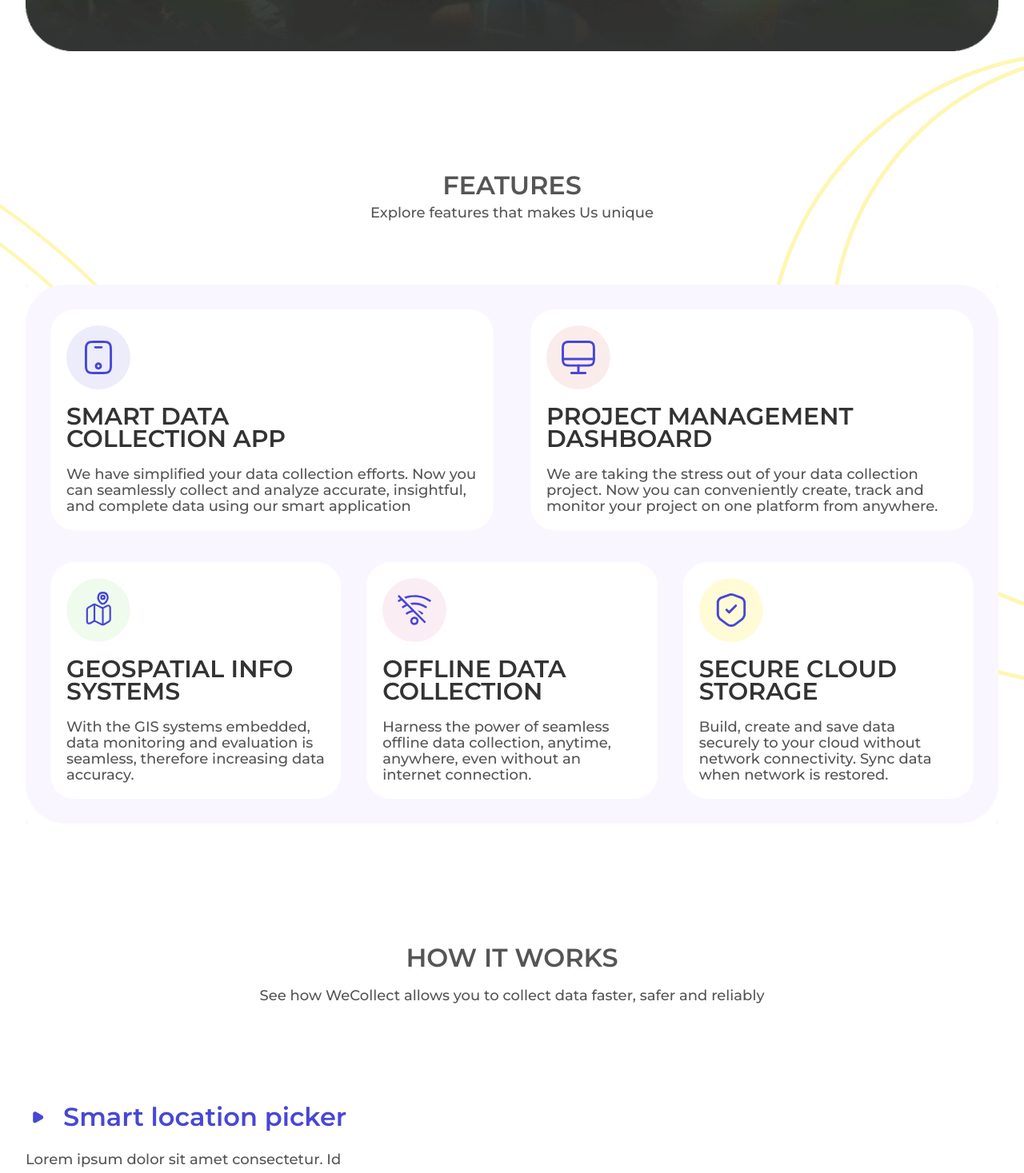
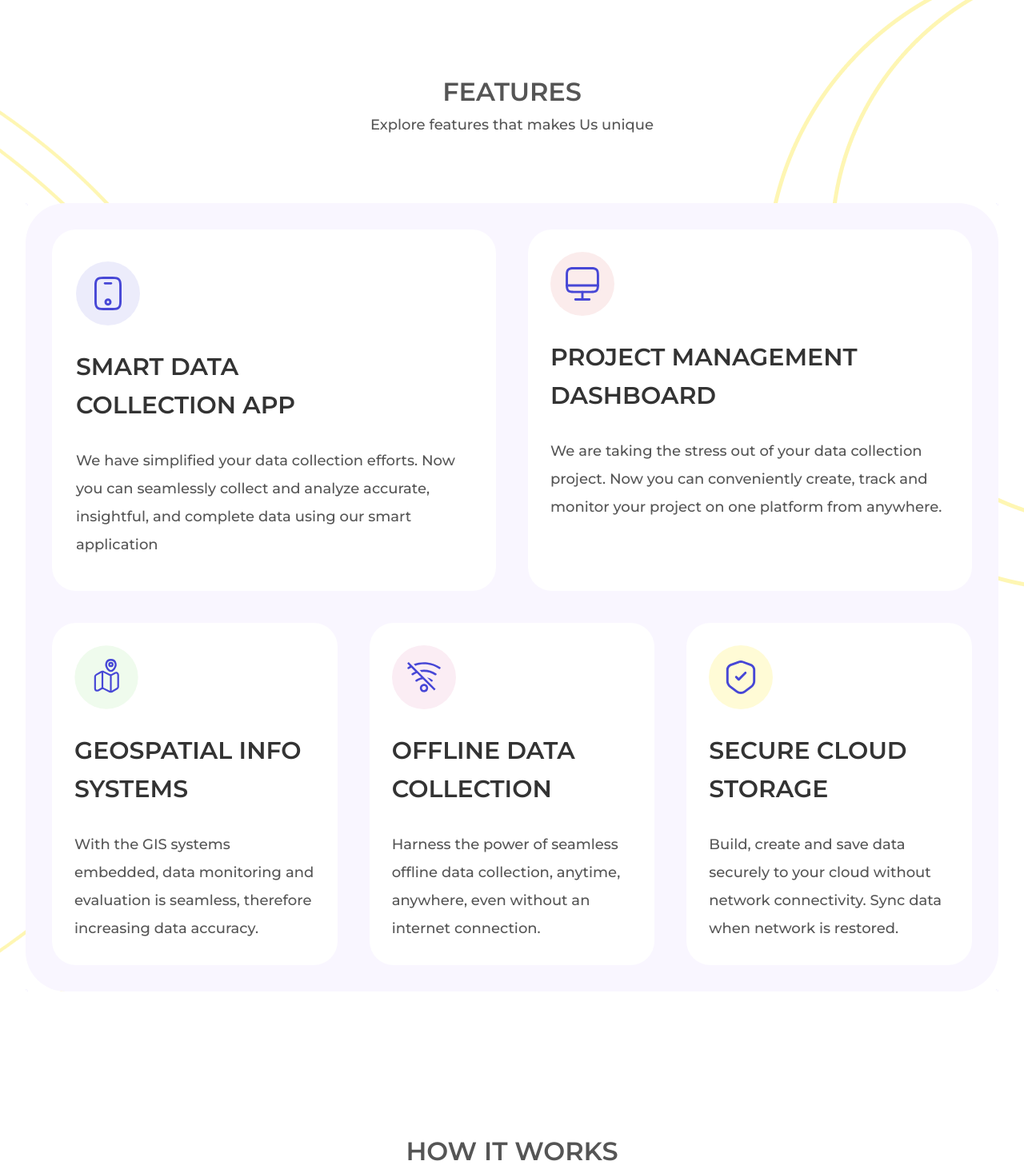
Before and after one commit to Daniekeys/temporary-hosting, a Next.js app: page /home in a window 1280 px wide. Shown: the part 2160-3627 px from the top of the page at 80% size. Built offline with nearby package versions, Linux system fonts and the light colour scheme.

Commit message:
added improvement

```diff
--- a/components/HomeHero.tsx
+++ b/components/HomeHero.tsx
@@ -17,7 +17,7 @@ function HomeHero() {
     <div className="w-full bg-white  lg:bg-white">
       <ContainerLayout>
         <div className="w-full h-auto pt-32 flex flex-col md:flex-row justify-between items-center px-8 lg:px-0 ">
-          <div className="w-full md:w-[40%] max-w-[516px]  h-auto text-[#333333] text-center md:text-start ">
+          <div className="w-full 2xl:w-[40%] max-w-[516px]  h-auto text-[#333333] text-center md:text-start ">
             <p className="text-[45px] md:text-[55px] font-bold">
               Insight Gathering
             </p>
--- a/components/LandingPage/HomeFeatures.tsx
+++ b/components/LandingPage/HomeFeatures.tsx
@@ -33,27 +33,27 @@ function HomeFeatures() {
         </p>
 
         <p
-          className="text-[#555555] text-[14px] md:md:text-[18px] text-sm font-medium text-center"
+          className="text-[#555555] text-[14px] md:md:text-[18px] leading-[35px] text-sm font-medium text-center"
           data-aos="fade-up"
           data-aos-duration="1000"
         >
           Explore features that makes Us unique
         </p>
 
-        <div className="bg-[#F9F6FF] container-border w-full h-auto rounded-[50px] p-7 mt-20  relative flow-hide ">
-          <div className="w-full h-auto flex flex-col md:flex-row justify-between items-center">
+        <div className="bg-[#F9F6FF] container-border w-full h-auto rounded-[50px] p-[30px] mt-20  relative flow-hide ">
+          <div className="w-full h-auto grid grid-cols-1 lg:grid-cols-2 items-center gap-10">
             <div
-              className=" w-full md:w-[48%] h-full rounded-[30px] p-5   cursor-default boxlee"
-              data-aos="fade-up"
-              data-aos-duration="1000"
+              className=" w-full  h-full rounded-[30px] py-10 px-[30px]   cursor-default boxlee"
+              // data-aos="fade-up"
+              // data-aos-duration="1000"
             >
               <Image src={data} alt="data" className="w-[80px] h-[80px]" />
 
-              <p className="text-[#333333] md:text-[30px] text-xl font-semibold mt-5">
+              <p className="text-[#333333] md:text-[30px] text-xl font-semibold mt-7 md:leading-[48px]">
                 SMART DATA <br /> COLLECTION APP
               </p>
 
-              <p className="text-[#555555] md:text-[18px] text-sm font-medium mt-5">
+              <p className="text-[#555555] md:text-[18px] leading-[35px] text-sm font-medium mt-7">
                 We have simplified your data collection efforts. Now you can
                 seamlessly collect and analyze accurate, insightful, and
                 complete data using our smart application
@@ -61,10 +61,10 @@ function HomeFeatures() {
             </div>
 
             <div
-              className="boxlee w-full md:w-[48%] h-auto rounded-[30px] p-5 mt-10 md:mt-0   cursor-default"
-              data-aos="fade-up"
-              data-aos-duration="1000"
-              data-aos-delay="300"
+              className="boxlee w-full  h-full rounded-[30px] p-7 mt-10 md:mt-0   cursor-default"
+              // data-aos="fade-up"
+              // data-aos-duration="1000"
+              // data-aos-delay="300"
             >
               <Image
                 src={management}
@@ -72,11 +72,11 @@ function HomeFeatures() {
                 className="w-[80px] h-[80px]"
               />
 
-              <p className="text-[#333333] md:text-[30px] text-xl font-semibold mt-5">
+              <p className="text-[#333333] md:text-[30px] text-xl font-semibold mt-7 md:leading-[48px]">
                 PROJECT MANAGEMENT DASHBOARD
               </p>
 
-              <p className="text-[#555555] md:text-[18px] text-sm font-medium mt-5">
+              <p className="text-[#555555] md:text-[18px] leading-[35px] text-sm font-medium mt-7">
                 We are taking the stress out of your data collection project.
                 Now you can conveniently create, track and monitor your project
                 on one platform from anywhere.
@@ -84,48 +84,48 @@ function HomeFeatures() {
             </div>
           </div>
 
-          <div className="w-full h-auto grid grid-cols-1 lg:grid-cols-3 gap-8 justify-between items-center mt-10">
+          <div className="w-full h-auto grid grid-cols-1 lg:grid-cols-3 gap-10 justify-between items-center mt-10">
             <div
-              className="boxlee w-full h-full  rounded-[30px] p-5  cursor-default"
-              data-aos="fade-up"
-              data-aos-duration="1000"
-              data-aos-delay="600"
+              className="boxlee w-full h-full  rounded-[30px] p-7  cursor-default"
+              // data-aos="fade-up"
+              // data-aos-duration="1000"
+              // data-aos-delay="600"
             >
               <Image src={gpss} alt="gpss" className="w-[80px] h-[80px]" />
 
-              <p className="text-[#333333] md:text-[30px] text-xl font-semibold mt-5">
+              <p className="text-[#333333] md:text-[30px] text-xl font-semibold mt-7 md:leading-[48px]">
                 GEOSPATIAL INFO SYSTEMS
               </p>
 
-              <p className="text-[#555555] md:text-[18px] text-sm font-medium mt-5">
+              <p className="text-[#555555] md:text-[18px] leading-[35px] text-sm font-medium mt-7">
                 With the GIS systems embedded, data monitoring and evaluation is
                 seamless, therefore increasing data accuracy.
               </p>
             </div>
 
             <div
-              className="boxlee w-full  h-full rounded-[30px] p-5 my-10 md:my-0  cursor-default"
-              data-aos="fade-up"
-              data-aos-duration="1000"
-              data-aos-delay="600"
+              className="boxlee w-full  h-full rounded-[30px] p-7 my-10 md:my-0  cursor-default"
+              // data-aos="fade-up"
+              // data-aos-duration="1000"
+              // data-aos-delay="600"
             >
               <Image src={wifi} alt="wifi" className="w-[80px] h-[80px]" />
 
-              <p className="text-[#333333] md:text-[30px] text-xl font-semibold mt-5">
+              <p className="text-[#333333] md:text-[30px] text-xl font-semibold mt-7 md:leading-[48px]">
                 OFFLINE DATA COLLECTION
               </p>
 
-              <p className="text-[#555555] md:text-[18px] text-sm font-medium mt-5">
+              <p className="text-[#555555] md:text-[18px] leading-[35px] text-sm font-medium mt-7">
                 Harness the power of seamless offline data collection, anytime,
                 anywhere, even without an internet connection.
               </p>
             </div>
 
             <div
-              className="boxlee w-full  h-full rounded-[30px] p-5  cursor-default"
-              data-aos="fade-up"
-              data-aos-duration="1000"
-              data-aos-delay="600"
+              className="boxlee w-full  h-full rounded-[30px] p-7  cursor-default"
+              // data-aos="fade-up"
+              // data-aos-duration="1000"
+              // data-aos-delay="600"
             >
               <Image
                 src={securecase}
@@ -133,11 +133,11 @@ function HomeFeatures() {
                 className="w-[80px] h-[80px]"
               />
 
-              <p className="text-[#333333] md:text-[30px] text-xl font-semibold mt-5">
+              <p className="text-[#333333] md:text-[30px] text-xl font-semibold mt-7 md:leading-[48px]">
                 SECURE CLOUD STORAGE
               </p>
 
-              <p className="text-[#555555] md:text-[18px] text-sm font-medium mt-5">
+              <p className="text-[#555555] md:text-[18px] leading-[35px] text-sm font-medium mt-7">
                 Build, create and save data securely to your cloud without
                 network connectivity. Sync data when network is restored.
               </p>
--- a/components/LandingPage/How.tsx
+++ b/components/LandingPage/How.tsx
@@ -14,7 +14,7 @@ function How() {
       <div className="w-full flex flex-col flow-hide">
 
       <p
-        className="text-[#555555] text-[20px] md:text-[32px] font-semibold mt-36 text-center"
+        className="text-[#555555] text-[20px] md:text-[32px] font-semibold mt-44 text-center"
         data-aos="fade-up"
         data-aos-duration="1000"
         >
--- a/components/LandingPage/Section.tsx
+++ b/components/LandingPage/Section.tsx
@@ -2,12 +2,12 @@ import React, { useState } from "react";
 import Image from "next/image";
 import blueangle from "../../assets/svg/blueangle.svg";
 import grayangle from "../../assets/svg/grayangle.svg";
-import featA from "../../assets/png/sm.png"
-import featB from "../../assets/png/re.png"
-import featC from "../../assets/png/co.png"
-import featD from "../../assets/png/mbo-sm.png"
-import featE from "../../assets/png/mob-re.png"
-import featF from "../../assets/png/mob-co.png"
+import featA from "../../assets/png/sm.png";
+import featB from "../../assets/png/re.png";
+import featC from "../../assets/png/co.png";
+import featD from "../../assets/png/mbo-sm.png";
+import featE from "../../assets/png/mob-re.png";
+import featF from "../../assets/png/mob-co.png";
 import ContainerLayout from "../../layouts/ContainerLayout";
 
 const Section = () => {
@@ -18,7 +18,7 @@ const Section = () => {
       id: 1,
       phoneImage: featA,
       mobile: featD,
-      title: "Smart location picker",
+      title: "Smart Location Picker",
       description:
         "Lorem ipsum dolor sit amet consectetur. Id suspendisse enim elit ipsum feugiat sed vulputate id amet. Etiam arcu ultricies mauris neque porta porta egestas amet. Ut luctus risus dictum urna commodo in egestas. Massa lectus ut ornare orci sit. Sapien ut cursus non magna bibendum non et nulla nulla. Orci mollis amet magna diam ultrices ultricies non quam. Id nisl cras sapien nisl. Sagittis malesuada suscipit duis lectus dignissim. Eget est sit quam fermentum urna egestas augue tempor.",
     },
@@ -26,7 +26,7 @@ const Section = () => {
       id: 2,
       phoneImage: featB,
       mobile: featE,
-      title: "Real-time data collection",
+      title: "Real-time Data Collection",
       description:
         "Lorem ipsum dolor sit amet consectetur. Id suspendisse enim elit ipsum feugiat sed vulputate id amet. Etiam arcu ultricies mauris neque porta porta egestas amet. Ut luctus risus dictum urna commodo in egestas. Massa lectus ut ornare orci sit. Sapien ut cursus non magna bibendum non et nulla nulla. Orci mollis amet magna diam ultrices ultricies non quam. Id nisl cras sapien nisl. Sagittis malesuada suscipit duis lectus dignissim. Eget est sit quam fermentum urna egestas augue tempor.",
     },
@@ -34,13 +34,11 @@ const Section = () => {
       id: 3,
       phoneImage: featC,
       mobile: featF,
-      title: "Comprehensive reporting",
+      title: "Comprehensive Reporting",
       description:
         "Lorem ipsum dolor sit amet consectetur. Id suspendisse enim elit ipsum feugiat sed vulputate id amet. Etiam arcu ultricies mauris neque porta porta egestas amet. Ut luctus risus dictum urna commodo in egestas. Massa lectus ut ornare orci sit. Sapien ut cursus non magna bibendum non et nulla nulla. Orci mollis amet magna diam ultrices ultricies non quam. Id nisl cras sapien nisl. Sagittis malesuada suscipit duis lectus dignissim. Eget est sit quam fermentum urna egestas augue tempor.",
     },
   ];
-
-
 
   // Step component
   const Step = ({ index, phoneImage, title, description }) => (
@@ -51,17 +49,13 @@ const Section = () => {
       onClick={() => setSelectedStepIndex(index)}
     >
       <div className="">
-        <div
-          className="flex items-center"
-
-        >
+        <div className="flex items-center">
           {index === selectedStepIndex ? (
             <Image src={blueangle} alt="" className="w-[32px] h-[32px]" />
           ) : (
             <Image src={grayangle} alt="" className="w-[32px] h-[32px]" />
           )}
           <p
-
             className={`text-[20px] md:text-[32px] font-semibold ml-[15px]  ${
               index === selectedStepIndex ? "text-[#4747D6]" : "text-[#999999]"
             }`}
@@ -72,7 +66,7 @@ const Section = () => {
         <p
           data-aos="fade-up"
           data-aos-duration="1000"
-          className={`text-[14px] md:text-[18px] font-medium text-[#555555] mt-4 ${
+          className={`text-[14px] md:text-[18px] font-medium text-[#555555] leading-[36px] mt-4 ${
             index === selectedStepIndex ? "block" : "hidden"
           }`}
         >
@@ -84,7 +78,6 @@ const Section = () => {
 
   return (
     <ContainerLayout>
-
       <div className="w-full h-auto mt-0 lg:pt-[98px] flex flex-col md:flex-row justify-between items-center overflow-x-hidden flow-hide  ">
         <div className="w-full h-auto flex flex-col md:flex-row justify-between items-center relative">
           <div className="w-full h-auto mt-8 md:mt-0 px-4 lg:px-0">
@@ -107,7 +100,9 @@ const Section = () => {
               data-aos-duration="1000"
               alt=""
               className={` ${
-              selectedStepIndex === 1 ? "w-full hidden md:flex h-auto scale-125" : "w-full hidden md:flex h-auto"
+                selectedStepIndex === 1
+                  ? "w-full hidden md:flex h-auto scale-125"
+                  : "w-full hidden md:flex h-auto"
               }`}
             />
             <Image
@@ -116,7 +111,9 @@ const Section = () => {
               data-aos-duration="1000"
               alt=""
               className={` ${
-              selectedStepIndex === 1 ? "w-full  md:hidden h-auto scale-125" : "w-full md:hidden flex h-auto"
+                selectedStepIndex === 1
+                  ? "w-full  md:hidden h-auto scale-125"
+                  : "w-full md:hidden flex h-auto"
               }`}
             />
           </div>
--- a/components/footer/new-footer.jsx
+++ b/components/footer/new-footer.jsx
@@ -253,7 +253,7 @@ const NewFooter = () => {
                   data-aos-duration="1000"
                   data-aos-delay="2700"
                 >
-                  Reporting dashboard
+                  Project Management dashboard
                 </Link>
               </div>
               {/* end of a pack */}
--- a/utils/mobileFooterData.ts
+++ b/utils/mobileFooterData.ts
@@ -26,6 +26,6 @@ export const mobileFooterData = [
     id: 4,
     title: "Products",
     list1: "Delineation  app",
-    list2: "AReporting dashboard",
+    list2: "Project Management Dashboard",
   },
 ];
```
Also changed, not shown: components/LandingPage/Control.tsx (+4 -4 lines), components/app-cases/app-case-list.jsx (+8 -13 lines), components/navbar/mobile-nav.jsx (+5 -3 lines), styles/globals.css (+4 -4 lines). Lines whose indentation alone changed are shown as unchanged.
